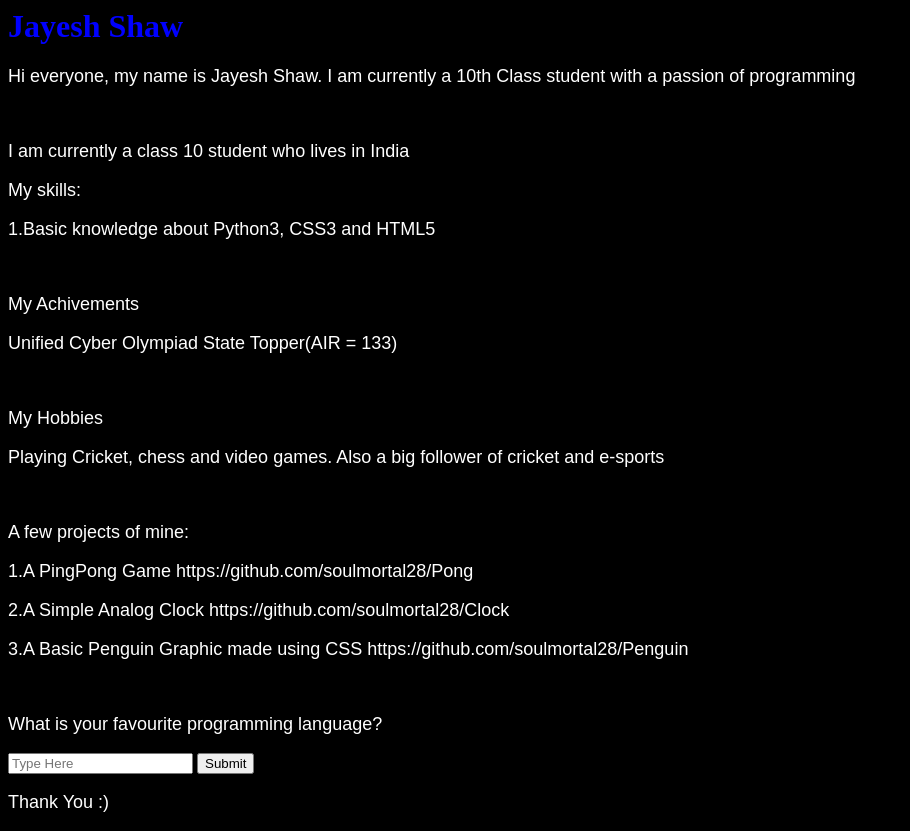
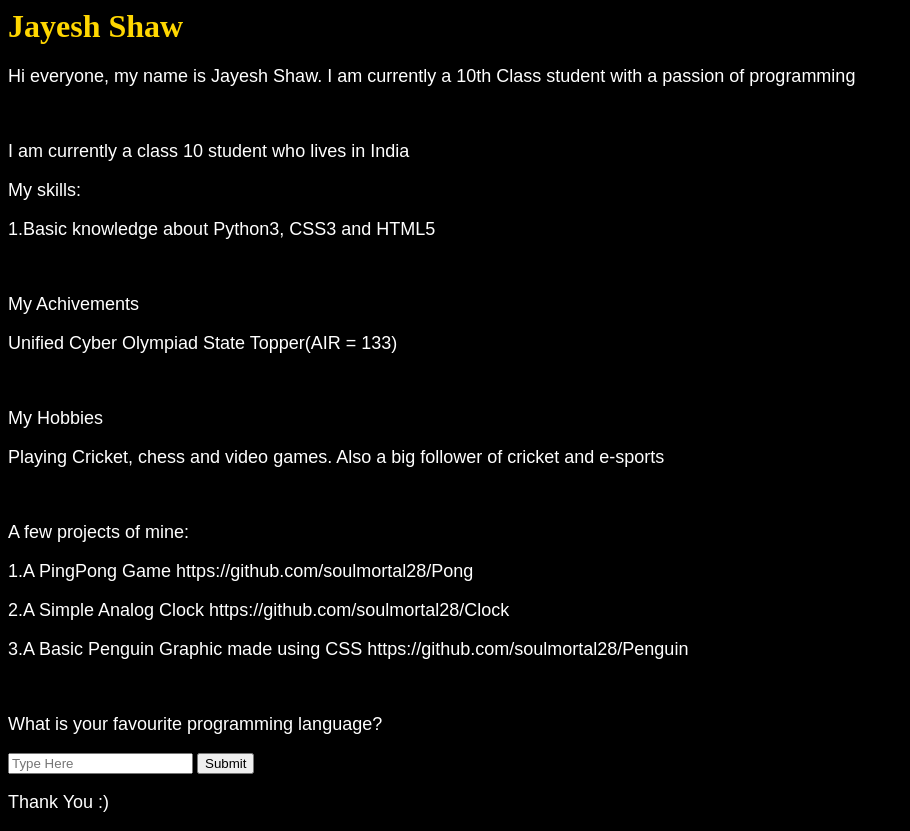
Before and after one commit to soulmortal28/Web, a plain HTML site: page index.html in a window 1280 px wide. Shown: the whole page, without its empty margins (0-910 px from the left). Drawn offline with Linux system fonts and the light colour scheme.

Commit message:
Update index.html

```diff
--- a/index.html
+++ b/index.html
@@ -1,5 +1,5 @@
 
-<h1 style="color: blue;">Jayesh Shaw</h1>
+<h1 style="color: Gold;">Jayesh Shaw</h1>
 <style>
     body {
       background-color: black;
```
